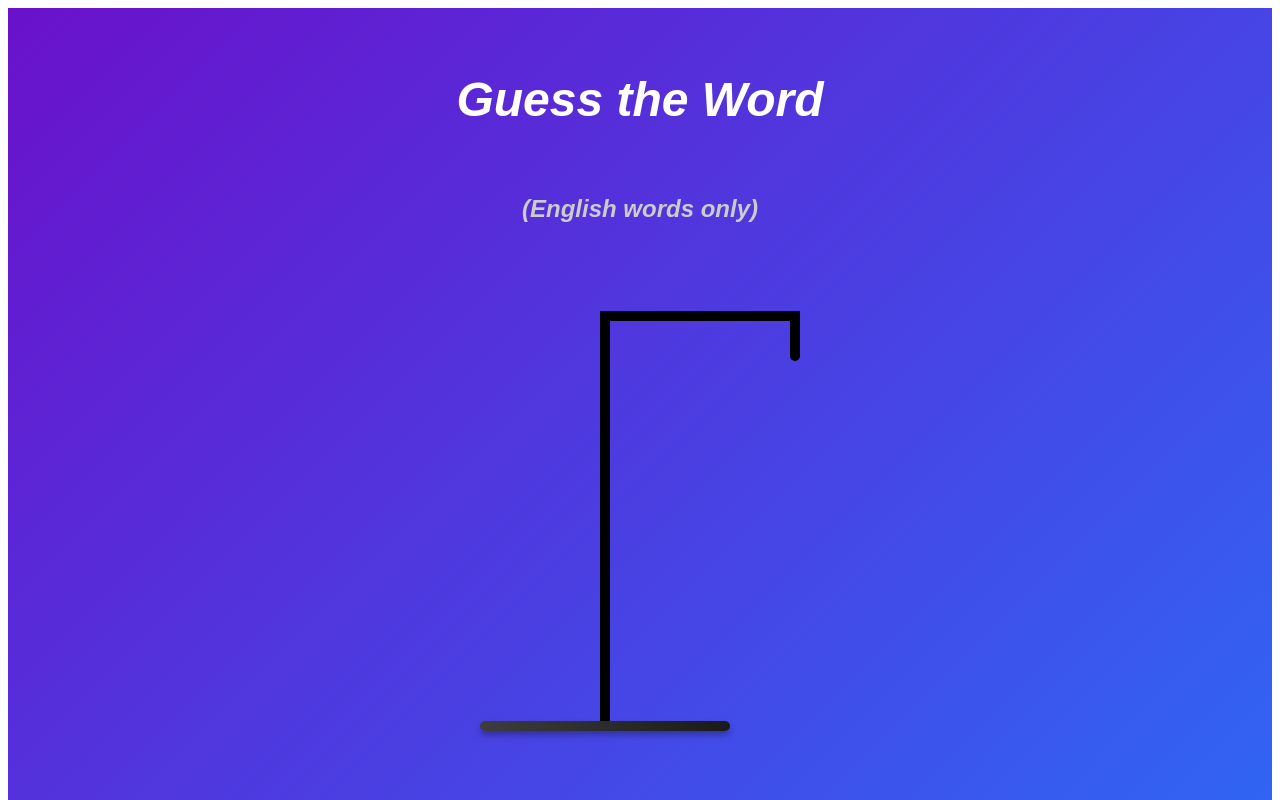
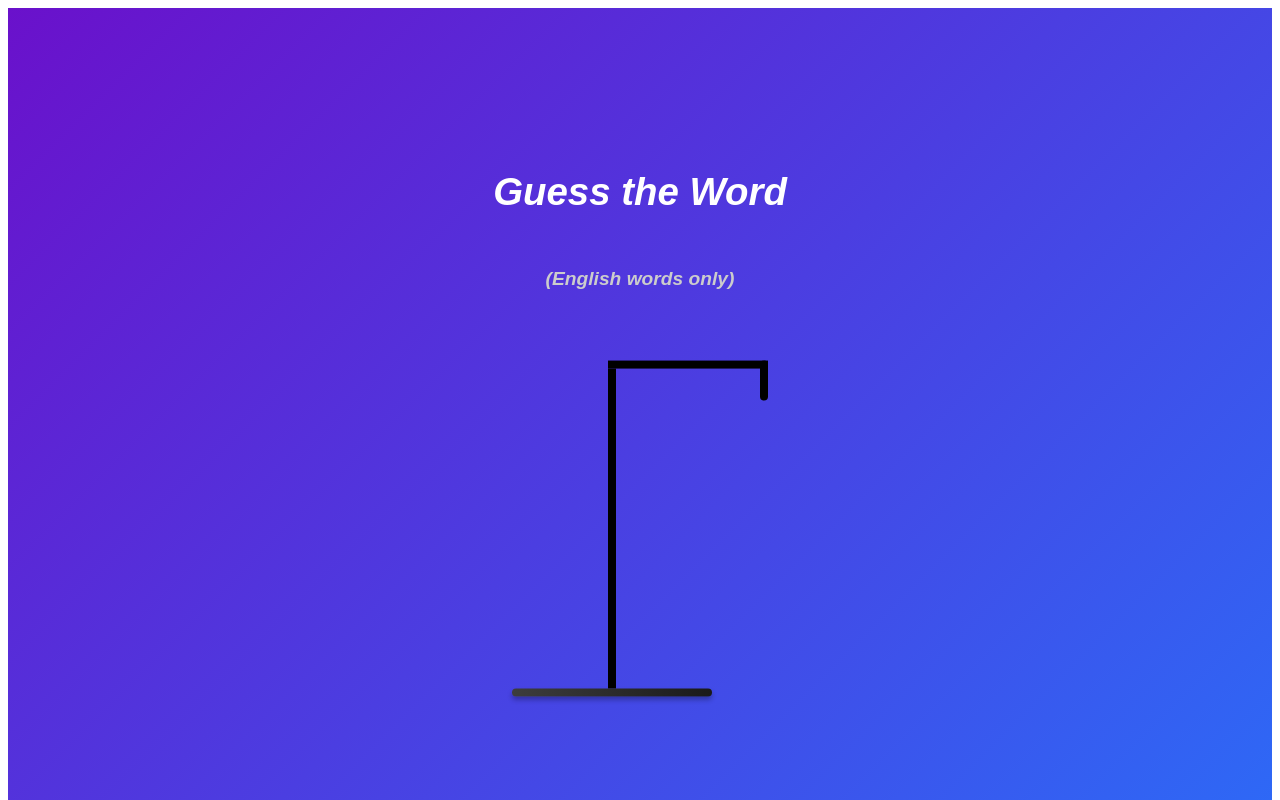
Before and after one commit to vicmazzola/react-hangman, a React (Vite) app: page / in a window 1280 px wide. Shown: the top 800 px of the page. Built offline with nearby package versions, Linux system fonts and the light colour scheme.

Commit message:
add GameWrapper

```diff
--- a/src/App.styles.ts
+++ b/src/App.styles.ts
@@ -1,10 +1,34 @@
 import styled from "styled-components";
 
-export const AppContainer = styled.div`
-    max-width: 800px;
-    width: 100%;
+export const GameWrapper = styled.div`
     display: flex;
     flex-direction: column;
+    justify-content: center;
+    align-items: center;
+    width: 100%;
+    height: 100%;
+    transform: scale(1);
+
+    @media (min-width: 1200px) {
+        transform: scale(0.8);
+    }
+
+    @media (min-width: 1600px) {
+        transform: scale(0.7);
+    }
+
+    @media (max-width: 1280px) and (max-height: 720px) {
+        transform: scale(0.85);
+    }
+`;
+
+export const AppContainer = styled.div`
+    max-width: 1200px;
+    width: 100%;
+    height: 90%;
+    display: flex;
+    flex-direction: column;
+    justify-content: space-between;
     gap: 2rem;
     margin: 0 auto;
     align-items: center;
@@ -12,6 +36,10 @@ export const AppContainer = styled.div`
     @media (max-width: 600px) {
         gap: 1.5rem;
     }
+
+    @media (max-width: 1280px) and (max-height: 720px) {
+        gap: 1rem;
+
 `;
 
 export const Title = styled.h1`
@@ -27,6 +55,11 @@ export const Title = styled.h1`
     @media (max-width: 400px) {
         font-size: 2rem;
     }
+
+    @media (max-width: 1280px) and (max-height: 720px) {
+        font-size: 2.7rem;
+    }
+
 `;
 
 export const Subtitle = styled.h2`
@@ -42,8 +75,9 @@ export const Subtitle = styled.h2`
     @media (max-width: 400px) {
         font-size: 1rem;
     }
+
+
 `;
-
 
 
 export const ResultText = styled.div`
@@ -53,6 +87,9 @@ export const ResultText = styled.div`
 
 export const KeyboardWrapper = styled.div`
     align-self: stretch;
+
+
+
 `;
 
 
@@ -88,6 +125,7 @@ export const AppBackground = styled.div`
     align-items: center;
     padding: 2rem;
     font-family: "Arial", sans-serif;
+    overflow: hidden;
 
     /* Responsive Typography */
     font-size: calc(16px + 0.5vw);
--- a/src/App.tsx
+++ b/src/App.tsx
@@ -1,9 +1,18 @@
-import { useCallback, useEffect, useState } from "react";
-import { HangmanDrawing } from "./components/HangmanDrawing.tsx";
-import { HangmanWord } from "./components/HangmanWord.tsx";
-import { Keyboard } from "./components/Keyboard.tsx";
+import {useCallback, useEffect, useState} from "react";
+import {HangmanDrawing} from "./components/HangmanDrawing.tsx";
+import {HangmanWord} from "./components/HangmanWord.tsx";
+import {Keyboard} from "./components/Keyboard.tsx";
 import words from "./wordList.json";
-import {AppBackground, AppContainer, ResultText, KeyboardWrapper, ResetButton, Title, Subtitle} from "./App.styles";
+import {
+    AppBackground,
+    AppContainer,
+    ResultText,
+    KeyboardWrapper,
+    ResetButton,
+    Title,
+    Subtitle,
+    GameWrapper
+} from "./App.styles";
 
 function getWord() {
     return words[Math.floor(Math.random() * words.length)];
@@ -72,6 +81,7 @@ function App() {
 
     return (
         <AppBackground>
+            <GameWrapper>
                 <AppContainer>
                     <Title>Guess the Word</Title>
                     <Subtitle>(English words only)</Subtitle>
@@ -79,7 +89,7 @@ function App() {
                         {isWinner && "Winner! - Refresh to try again"}
                         {isLoser && "Nice Try - Refresh to try again"}
                     </ResultText>
-            <HangmanDrawing numberOfGuesses={incorrectLetters.length} />
+                    <HangmanDrawing numberOfGuesses={incorrectLetters.length}/>
                     <HangmanWord
                         reveal={isLoser}
                         guessedLetters={guessedLetters}
@@ -102,6 +112,8 @@ function App() {
                         </KeyboardWrapper>
                     )}
                 </AppContainer>
+            </GameWrapper>
+
         </AppBackground>
     );
 }
```
Lines whose indentation alone changed are shown as unchanged.
